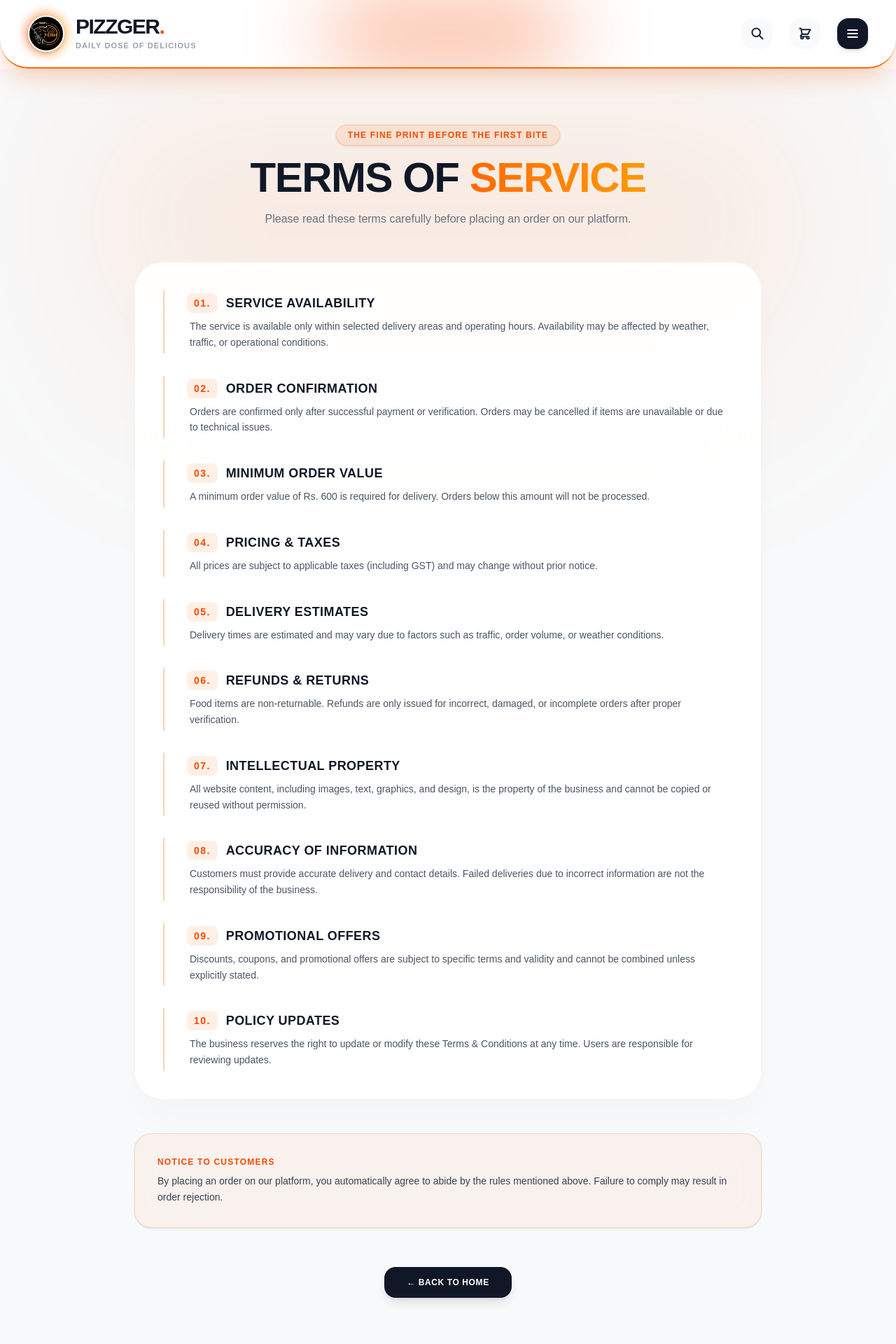
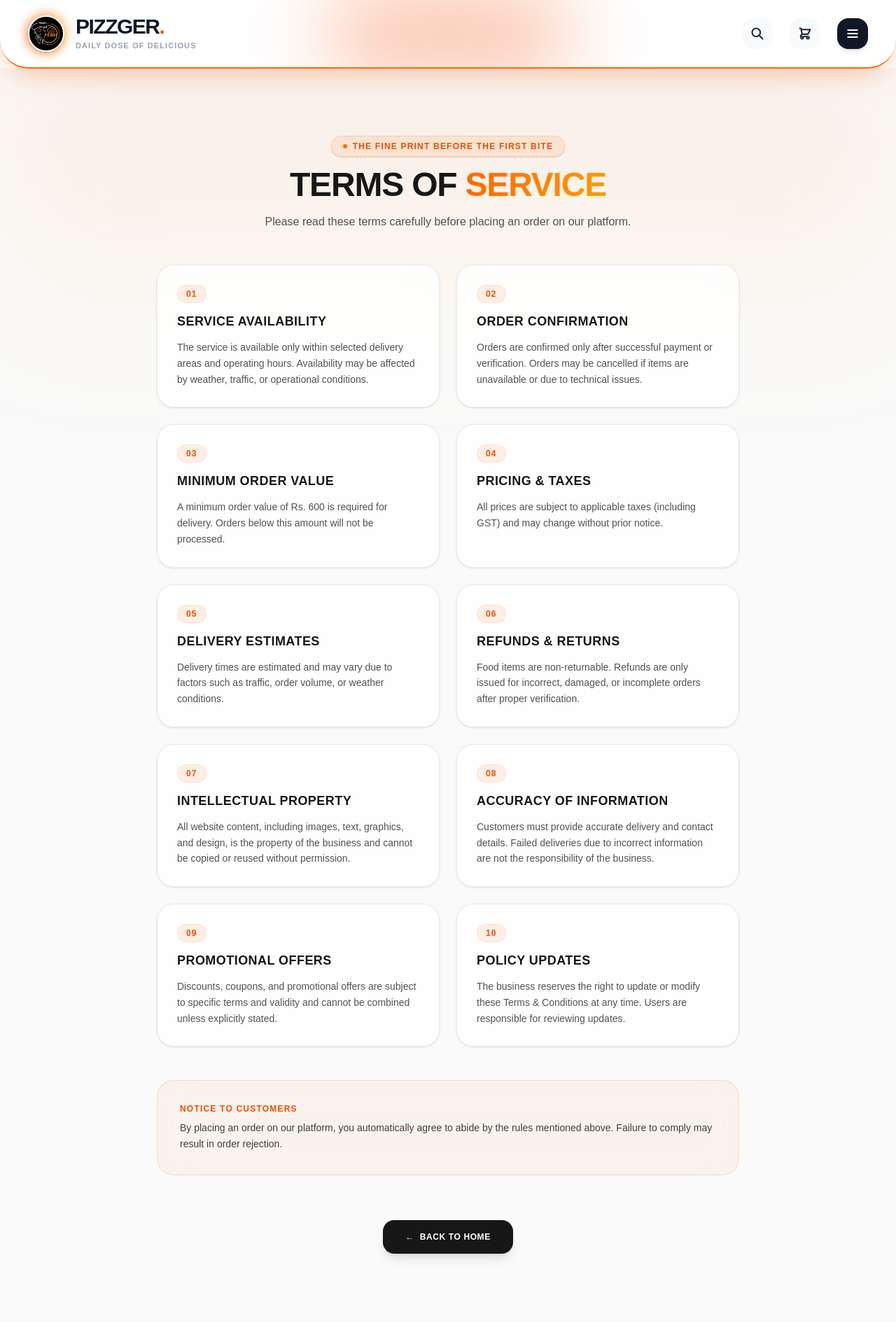
Before and after one commit to pizzgerrawalpindi-maker/premium-food-website, a Next.js app: page /terms in a window 1280 px wide. Shown: the top 1920 px of the page at 70% size. Built offline with nearby package versions, Linux system fonts and the light colour scheme.

Commit message:
Update changes

```diff
--- a/src/app/terms/page.js
+++ b/src/app/terms/page.js
@@ -1,4 +1,6 @@
 'use client';
+
+import Link from 'next/link';
 
 export default function TermsPage() {
   const termsData = [
@@ -55,69 +57,76 @@ export default function TermsPage() {
   ];
 
   return (
-    <div className="min-h-screen bg-[#F8F9FA] dark:bg-[#0D0907] text-gray-900 dark:text-gray-100 antialiased py-12 sm:py-20 px-4 sm:px-6 lg:px-8 relative z-0 selection:bg-orange-500 selection:text-white transition-colors duration-500">
+    <main className="min-h-screen bg-[#FAFAFA] dark:bg-[#0A0705] text-neutral-900 dark:text-neutral-100 antialiased selection:bg-orange-500 selection:text-white transition-colors duration-300 relative overflow-hidden">
 
-      {/* Background Ambient High-Intensity Orange Light Reflection */}
-      <div className="absolute top-20 left-1/2 -translate-x-1/2 w-full max-w-[1000px] h-[500px] bg-gradient-to-b from-orange-500/15 to-transparent blur-[120px] pointer-events-none -z-10"></div>
+      {/* Optimized Modern Ambient Background Glow */}
+      <div aria-hidden="true" className="absolute top-0 left-1/2 -translate-x-1/2 w-full max-w-7xl h-[350px] sm:h-[450px] bg-gradient-to-b from-orange-500/10 via-amber-500/5 to-transparent blur-[90px] pointer-events-none" />
 
-      <div className="max-w-4xl mx-auto space-y-12 relative z-10">
+      <div className="max-w-4xl mx-auto px-4 sm:px-6 lg:px-8 py-16 sm:py-24 relative z-10 space-y-12">
 
         {/* Header Section */}
-        <header className="text-center space-y-4">
-          <span className="inline-block bg-orange-500/10 dark:bg-orange-950/60 text-orange-600 dark:text-orange-400 px-4 py-1.5 rounded-full text-xs font-black uppercase tracking-widest border border-orange-500/20 shadow-sm">
+        <header className="text-center space-y-4 max-w-2xl mx-auto">
+          <div className="inline-flex items-center gap-2 bg-orange-500/10 dark:bg-orange-500/15 text-orange-600 dark:text-orange-400 px-4 py-1.5 rounded-full text-xs font-bold uppercase tracking-widest border border-orange-500/20 shadow-sm">
+            <span className="w-1.5 h-1.5 rounded-full bg-orange-500 animate-pulse" />
             The fine print before the first bite
-          </span>
-          <h1 className="text-4xl sm:text-6xl font-black uppercase tracking-tight text-gray-900 dark:text-white">
+          </div>
+
+          <h1 className="text-3xl sm:text-5xl font-black uppercase tracking-tight text-neutral-900 dark:text-white">
             Terms of <span className="text-transparent bg-clip-text bg-gradient-to-r from-orange-500 to-amber-500">Service</span>
           </h1>
-          <p className="text-sm sm:text-base text-gray-500 dark:text-orange-200/70 font-medium max-w-xl mx-auto leading-relaxed">
+
+          <p className="text-sm sm:text-base text-neutral-600 dark:text-neutral-400 font-medium leading-relaxed">
             Please read these terms carefully before placing an order on our platform.
           </p>
         </header>
 
-        {/* Content Box with Grid/Stack Layout */}
-        <div className="bg-white/90 dark:bg-[#140F0C]/80 backdrop-blur-2xl rounded-[2.5rem] p-6 sm:p-10 shadow-2xl shadow-black/[0.03] dark:shadow-orange-950/20 border border-gray-100 dark:border-orange-500/15 space-y-8">
+        {/* Modern Bento-Style Grid Layout for Terms */}
+        <div className="grid grid-cols-1 md:grid-cols-2 gap-4 sm:gap-6">
+          {termsData.map((item, index) => (
+            <article
+              key={index}
+              className="group relative bg-white/80 dark:bg-[#140F0D]/80 backdrop-blur-xl rounded-3xl p-6 sm:p-7 border border-neutral-200/80 dark:border-neutral-800/80 shadow-sm hover:shadow-xl hover:border-orange-500/40 dark:hover:border-orange-500/40 transition-all duration-300 flex flex-col justify-between"
+            >
+              <div className="space-y-3">
+                <div className="flex items-center justify-between">
+                  <span className="text-xs font-black tracking-widest text-orange-600 dark:text-orange-400 bg-orange-500/10 px-3 py-1 rounded-full border border-orange-500/10">
+                    {item.num}
+                  </span>
+                </div>
 
-          {termsData.map((item, index) => (
-            <div
-              key={index}
-              className="group relative pl-6 sm:pl-8 border-l-2 border-orange-500/30 hover:border-orange-500 transition-colors duration-300 space-y-2 py-1"
-            >
-              <div className="flex items-center gap-3">
-                <span className="text-orange-600 dark:text-orange-400 font-black text-xs sm:text-sm uppercase tracking-widest bg-orange-500/10 px-2.5 py-1 rounded-lg">
-                  {item.num}.
-                </span>
-                <h2 className="text-base sm:text-lg font-extrabold uppercase tracking-wide text-gray-900 dark:text-white">
+                <h2 className="text-base sm:text-lg font-bold uppercase tracking-wide text-neutral-900 dark:text-white group-hover:text-orange-600 dark:group-hover:text-orange-400 transition-colors">
                   {item.title}
                 </h2>
+
+                <p className="text-xs sm:text-sm text-neutral-600 dark:text-neutral-400 leading-relaxed font-normal">
+                  {item.desc}
+                </p>
               </div>
-              <p className="text-xs sm:text-sm text-gray-600 dark:text-orange-200/70 leading-relaxed font-medium pl-1">
-                {item.desc}
-              </p>
-            </div>
+            </article>
           ))}
-
         </div>
 
         {/* Notice Box */}
-        <div className="bg-orange-500/5 dark:bg-[#18110e] border border-orange-500/20 rounded-3xl p-6 sm:p-8 space-y-2 shadow-sm backdrop-blur-xl">
-          <h3 className="text-xs font-black uppercase tracking-widest text-orange-600 dark:text-orange-400">Notice to Customers</h3>
-          <p className="text-xs sm:text-sm font-medium text-gray-700 dark:text-orange-100/80 leading-relaxed">
+        <aside className="bg-orange-500/5 dark:bg-orange-950/20 border border-orange-500/20 rounded-3xl p-6 sm:p-8 space-y-2 backdrop-blur-xl">
+          <h3 className="text-xs font-black uppercase tracking-widest text-orange-600 dark:text-orange-400">
+            Notice to Customers
+          </h3>
+          <p className="text-xs sm:text-sm font-medium text-neutral-700 dark:text-neutral-300 leading-relaxed">
             By placing an order on our platform, you automatically agree to abide by the rules mentioned above. Failure to comply may result in order rejection.
           </p>
-        </div>
+        </aside>
 
-        {/* Back Link */}
-        <div className="text-center pt-2">
-          <a
+        {/* Back Link - Optimized with Next/Link */}
+        <div className="text-center pt-4">
+          <Link
             href="/"
-            className="inline-block bg-gray-900 dark:bg-orange-600 hover:bg-black dark:hover:bg-orange-500 text-white font-extrabold px-8 py-3.5 rounded-2xl text-xs uppercase tracking-wider transition-all shadow-lg hover:shadow-orange-600/20 active:scale-95"
+            className="inline-flex items-center justify-center gap-2 bg-neutral-900 dark:bg-orange-600 hover:bg-neutral-800 dark:hover:bg-orange-500 text-white font-bold px-8 py-4 rounded-2xl text-xs uppercase tracking-wider transition-all shadow-lg hover:shadow-orange-500/25 active:scale-95"
           >
-            ← Back To Home
-          </a>
+            <span>←</span> Back To Home
+          </Link>
         </div>
 
       </div>
-    </div>
+    </main>
   );
 }
```
